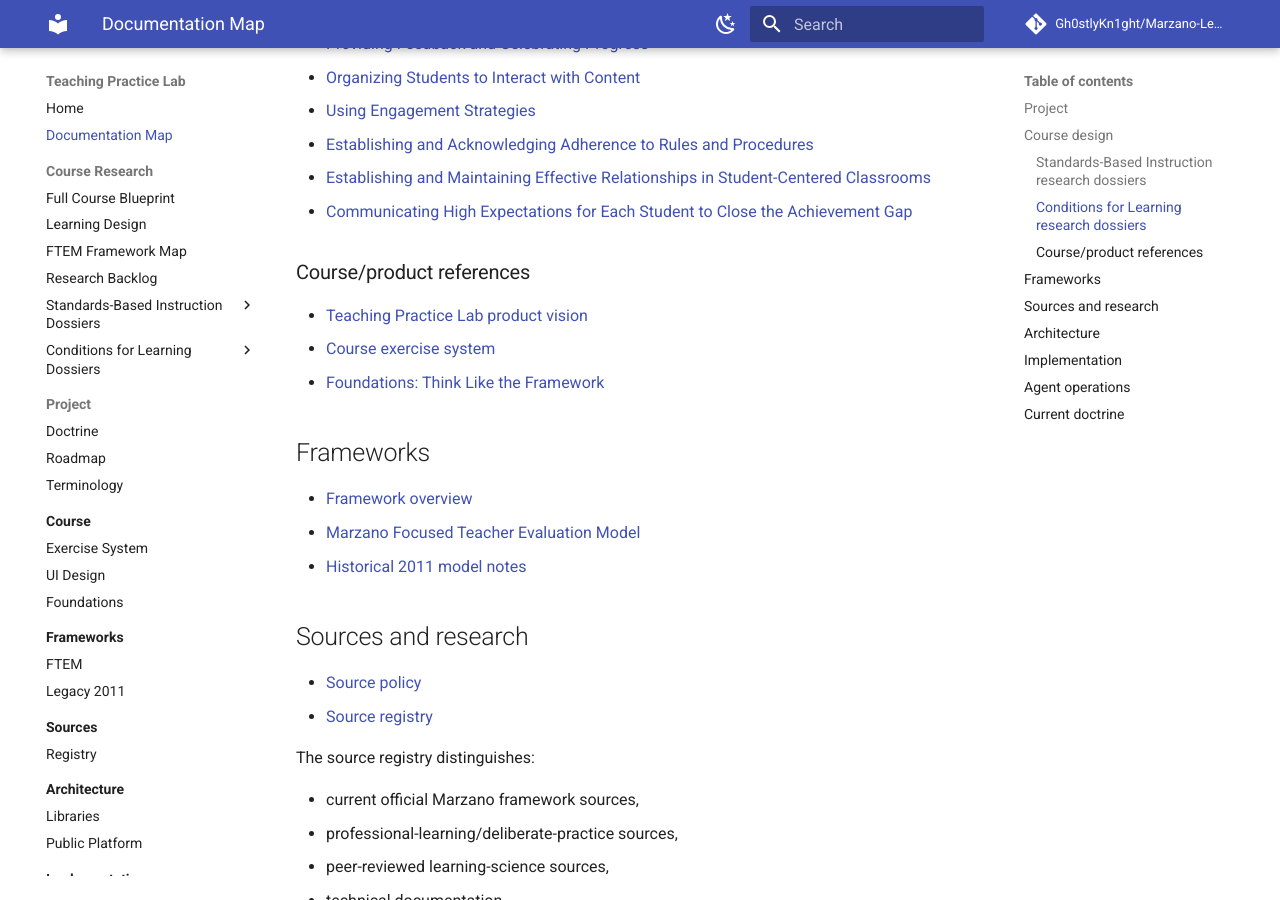
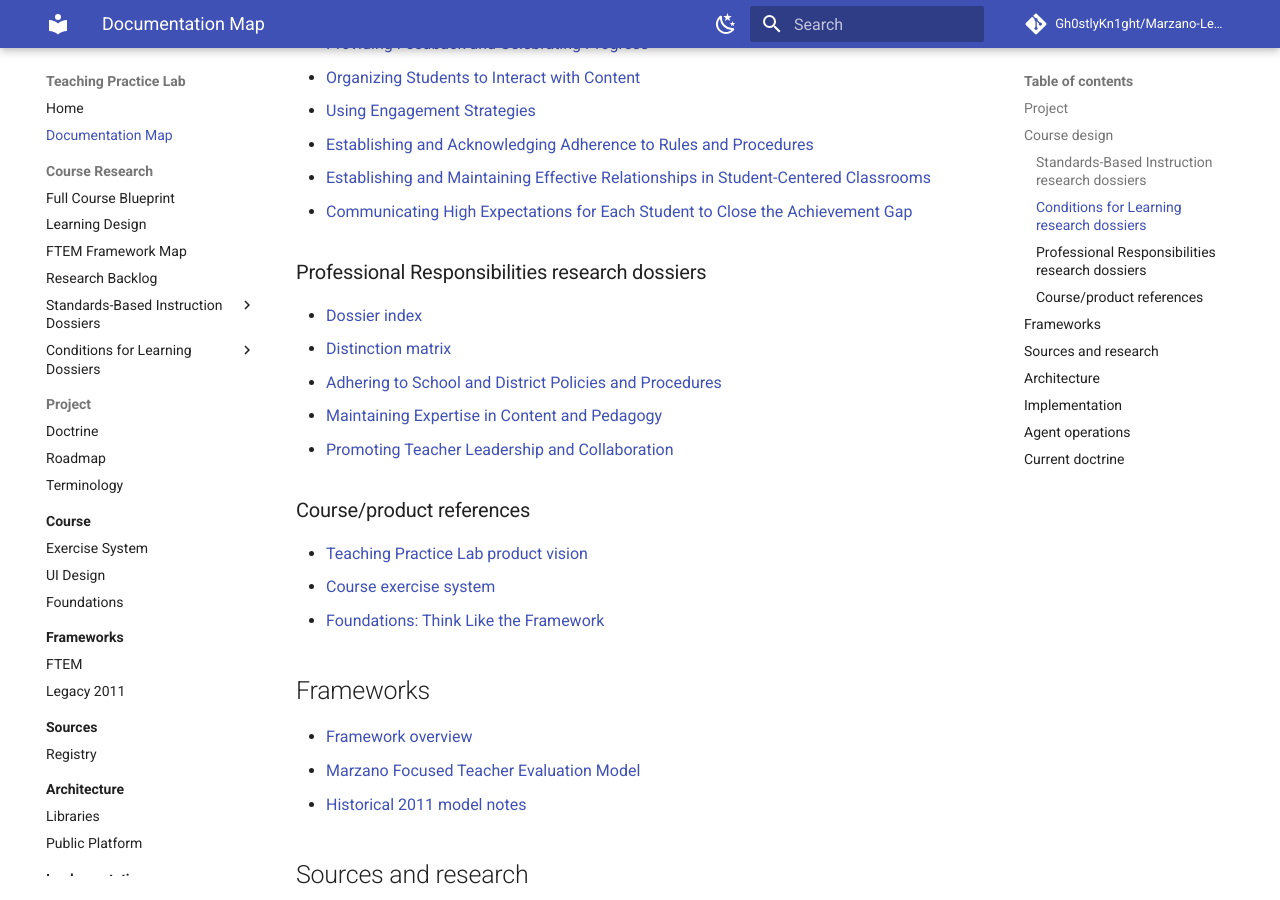
Before and after one commit to Gh0stlyKn1ght/Marzano-Learning-Map, an MkDocs documentation site: the page built from docs/SUMMARY.md, in a window 1280 px wide and 900 px high, scrolled down 1320 px. Built offline with MkDocs 1.6.1 and Material for MkDocs 9.7.7, drawn with Linux system fonts in a browser that asks for light colours; comment, search, counter and statistics services are not loaded.

Commit message:
docs: add professional responsibilities dossiers to navigation

```diff
--- a/docs/SUMMARY.md
+++ b/docs/SUMMARY.md
@@ -43,6 +43,14 @@ These documents are the current priority. They define what must be known and ver
 - [Establishing and Acknowledging Adherence to Rules and Procedures](course/dossiers/conditions-for-learning/rules-and-procedures.md)
 - [Establishing and Maintaining Effective Relationships in Student-Centered Classrooms](course/dossiers/conditions-for-learning/relationships.md)
 - [Communicating High Expectations for Each Student to Close the Achievement Gap](course/dossiers/conditions-for-learning/high-expectations.md)
+
+### Professional Responsibilities research dossiers
+
+- [Dossier index](course/dossiers/professional-responsibilities/index.md)
+- [Distinction matrix](course/dossiers/professional-responsibilities/distinction-matrix.md)
+- [Adhering to School and District Policies and Procedures](course/dossiers/professional-responsibilities/policies-and-procedures.md)
+- [Maintaining Expertise in Content and Pedagogy](course/dossiers/professional-responsibilities/expertise-content-pedagogy.md)
+- [Promoting Teacher Leadership and Collaboration](course/dossiers/professional-responsibilities/teacher-leadership-collaboration.md)
 
 ### Course/product references
 
```
